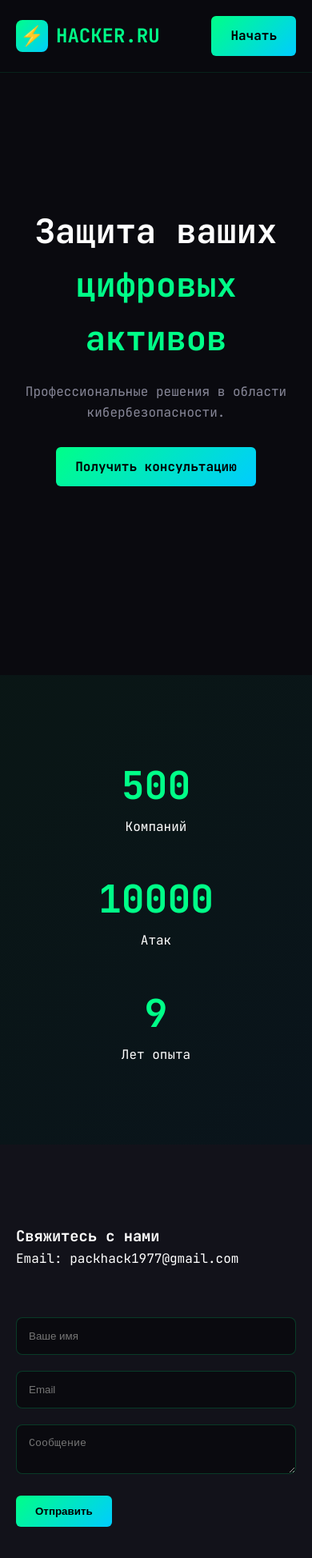
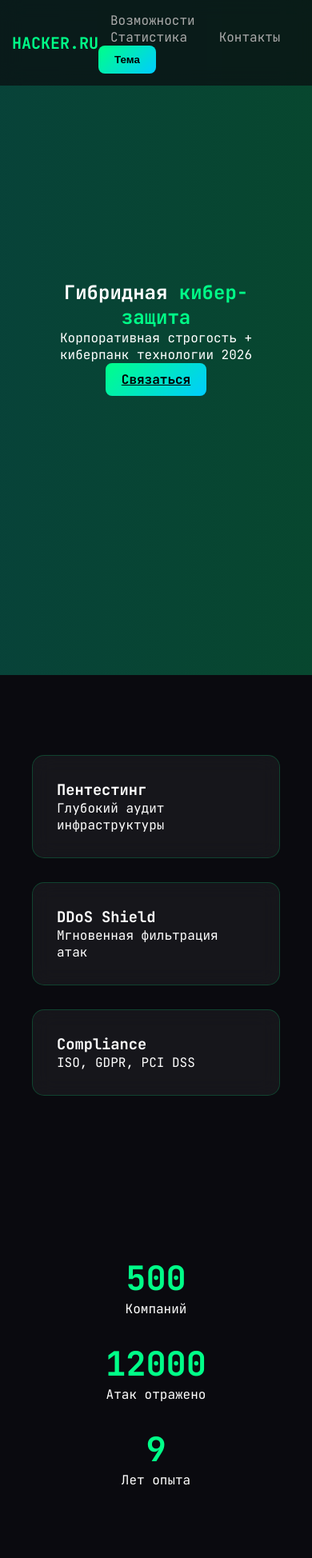
Before and after one commit to antareti/hackerr, a plain HTML site: page index.html in a window 390 px wide. Shown: the top 1948 px of the page at 80% size. Drawn offline with Linux system fonts and the light colour scheme.

Commit message:
Refactor index.html for design and functionality
Updated the HTML structure and styles for improved design and functionality.

```diff
--- a/index.html
+++ b/index.html
@@ -3,264 +3,251 @@
 <head>
 <meta charset="UTF-8">
 <meta name="viewport" content="width=device-width, initial-scale=1.0">
-<title>HACKER.RU - Кибербезопасность</title>
+<title>HACKER.RU — Cyber Security Solutions</title>
+
+<meta name="description" content="Современные решения в области кибербезопасности. Пентестинг, аудит, защита бизнеса.">
+<meta property="og:title" content="HACKER.RU">
+<meta property="og:description" content="Профессиональная кибербезопасность нового поколения">
 
 <link href="https://fonts.googleapis.com/css2?family=JetBrains+Mono:wght@400;700&display=swap" rel="stylesheet">
 
 <style>
-*{margin:0;padding:0;box-sizing:border-box;}
-
-:root{
---primary:#00ff88;
---secondary:#00ccff;
---bg-dark:#0a0a0f;
---bg-card:#12121a;
---text-primary:#fff;
---text-secondary:#888899;
+*{margin:0;padding:0;box-sizing:border-box}
+body{
+font-family:'JetBrains Mono',monospace;
+background:#0a0a0f;
+color:#fff;
+overflow-x:hidden;
+transition:.3s;
 }
 
-body{
-font-family:'JetBrains Mono',monospace;
-background:var(--bg-dark);
-color:var(--text-primary);
-overflow-x:hidden;
-line-height:1.6;
-}
-
-.container{max-width:1200px;margin:0 auto;padding:0 20px;}
+body.light{background:#f4f6fa;color:#111}
 
 header{
-padding:20px 0;
 position:fixed;
 width:100%;
 top:0;
+backdrop-filter:blur(12px);
+background:rgba(10,10,15,.7);
+padding:15px 40px;
+display:flex;
+justify-content:space-between;
+align-items:center;
 z-index:1000;
-background:rgba(10,10,15,0.95);
-border-bottom:1px solid rgba(0,255,136,0.1);
+transition:.3s;
 }
 
-nav{display:flex;justify-content:space-between;align-items:center;}
+header.scrolled{background:rgba(10,10,15,.95)}
 
-.logo{
-font-size:24px;
-font-weight:700;
-color:var(--primary);
-text-decoration:none;
-display:flex;
-align-items:center;
-gap:10px;
-}
+.logo{color:#00ff88;font-weight:700;font-size:20px;text-decoration:none}
 
-.logo-icon{
-width:40px;height:40px;
-background:linear-gradient(135deg,var(--primary),var(--secondary));
-border-radius:8px;
-display:flex;align-items:center;justify-content:center;
-}
-
-.nav-links{display:flex;gap:30px;list-style:none;}
-
-.nav-links a{
-color:var(--text-secondary);
-text-decoration:none;
-transition:0.3s;
-}
-
-.nav-links a:hover{color:var(--primary);}
+nav a{color:#aaa;margin:0 15px;text-decoration:none;transition:.3s}
+nav a:hover{color:#00ff88}
 
 .btn{
-padding:12px 24px;
-background:linear-gradient(135deg,var(--primary),var(--secondary));
+background:linear-gradient(135deg,#00ff88,#00ccff);
+border:none;
+padding:10px 20px;
+border-radius:8px;
+cursor:pointer;
+font-weight:700;
 color:#000;
-border:none;
-border-radius:6px;
-font-weight:700;
-cursor:pointer;
-text-decoration:none;
-display:inline-block;
-transition:0.3s;
+transition:.3s;
 }
-
-.btn:hover{transform:translateY(-2px);}
+.btn:hover{transform:translateY(-3px)}
 
 .hero{
 min-height:100vh;
 display:flex;
 align-items:center;
-padding-top:120px;
+justify-content:center;
+text-align:center;
+flex-direction:column;
+background:linear-gradient(270deg,#00ff8840,#00ccff40,#ff00ff30);
+background-size:600% 600%;
+animation:gradient 15s ease infinite;
 }
 
-.hero h1{
-font-size:42px;
-margin-bottom:20px;
+@keyframes gradient{
+0%{background-position:0% 50%}
+50%{background-position:100% 50%}
+100%{background-position:0% 50%}
 }
 
-.hero h1 span{color:var(--primary);}
+section{padding:100px 40px}
 
-.hero p{
-color:var(--text-secondary);
-margin-bottom:30px;
-}
-
-section{padding:100px 0;}
-
-.features,
-.contact{background:var(--bg-card);}
-
-.section-title{text-align:center;margin-bottom:60px;}
-.section-title span{color:var(--primary);}
-
-.features-grid,
-.services-grid{
+.grid{
 display:grid;
-grid-template-columns:repeat(auto-fit,minmax(300px,1fr));
+grid-template-columns:repeat(auto-fit,minmax(280px,1fr));
 gap:30px;
 }
 
 .card{
-background:var(--bg-dark);
+background:rgba(255,255,255,.05);
+backdrop-filter:blur(12px);
 padding:30px;
-border-radius:12px;
-border:1px solid rgba(0,255,136,0.1);
-transition:0.3s;
+border-radius:15px;
+border:1px solid rgba(0,255,136,.2);
+transition:.3s;
+}
+.card:hover{transform:translateY(-8px);border-color:#00ff88}
+
+.stats{text-align:center}
+
+.stat h3{font-size:42px;color:#00ff88}
+
+.contact{display:grid;grid-template-columns:1fr 1fr;gap:50px}
+
+input,textarea{
+width:100%;
+padding:12px;
+margin-bottom:15px;
+border-radius:8px;
+border:1px solid #00ff8840;
+background:rgba(0,0,0,.3);
+color:#fff;
 }
 
-.card:hover{
-transform:translateY(-5px);
-border-color:var(--primary);
+.toast{
+position:fixed;
+bottom:30px;
+left:50%;
+transform:translateX(-50%);
+background:#111;
+padding:15px 25px;
+border-radius:10px;
+border:1px solid #00ff88;
+display:none;
 }
 
-.stats{
-background:linear-gradient(135deg,rgba(0,255,136,0.05),rgba(0,204,255,0.05));
+#topBtn{
+position:fixed;
+right:30px;
+bottom:30px;
+display:none;
 }
 
-.stats-grid{
-display:grid;
-grid-template-columns:repeat(auto-fit,minmax(200px,1fr));
-gap:40px;
-text-align:center;
-}
-
-.stat-item h3{
-font-size:48px;
-color:var(--primary);
-}
-
-.contact-grid{
-display:grid;
-grid-template-columns:1fr 1fr;
-gap:60px;
-}
-
-.contact-form input,
-.contact-form textarea{
-width:100%;
-padding:15px;
-background:var(--bg-dark);
-border:1px solid rgba(0,255,136,0.2);
-border-radius:8px;
-color:#fff;
-margin-bottom:20px;
-}
-
-footer{
-padding:40px 0;
-text-align:center;
-border-top:1px solid rgba(255,255,255,0.1);
-color:var(--text-secondary);
-}
+.fade{opacity:0;transform:translateY(30px);transition:.6s}
+.fade.show{opacity:1;transform:translateY(0)}
 
 @media(max-width:768px){
-.nav-links{display:none;}
-.contact-grid{grid-template-columns:1fr;}
-.hero{text-align:center;}
+.contact{grid-template-columns:1fr}
+header{padding:15px}
 }
 </style>
 </head>
 
 <body>
 
-<header>
-<div class="container">
+<header id="header">
+<a href="#" class="logo">HACKER.RU</a>
 <nav>
-<a href="#" class="logo">
-<div class="logo-icon">⚡</div>
-HACKER.RU
-</a>
-<ul class="nav-links">
-<li><a href="#features">Возможности</a></li>
-<li><a href="#services">Услуги</a></li>
-<li><a href="#stats">Статистика</a></li>
-<li><a href="#contact">Контакты</a></li>
-</ul>
-<a href="#contact" class="btn">Начать</a>
+<a href="#features">Возможности</a>
+<a href="#stats">Статистика</a>
+<a href="#contact">Контакты</a>
+<button id="themeBtn" class="btn">Тема</button>
 </nav>
-</div>
 </header>
 
 <section class="hero">
-<div class="container">
-<h1>Защита ваших <span>цифровых активов</span></h1>
-<p>Профессиональные решения в области кибербезопасности.</p>
-<a href="#contact" class="btn">Получить консультацию</a>
+<h1>Гибридная <span style="color:#00ff88">кибер-защита</span></h1>
+<p>Корпоративная строгость + киберпанк технологии 2026</p>
+<a href="#contact" class="btn">Связаться</a>
+</section>
+
+<section id="features">
+<div class="grid">
+<div class="card fade"><h3>Пентестинг</h3><p>Глубокий аудит инфраструктуры</p></div>
+<div class="card fade"><h3>DDoS Shield</h3><p>Мгновенная фильтрация атак</p></div>
+<div class="card fade"><h3>Compliance</h3><p>ISO, GDPR, PCI DSS</p></div>
 </div>
 </section>
 
 <section class="stats" id="stats">
-<div class="container">
-<div class="stats-grid">
-<div class="stat-item"><h3 id="stat1">0</h3><p>Компаний</p></div>
-<div class="stat-item"><h3 id="stat2">0</h3><p>Атак</p></div>
-<div class="stat-item"><h3 id="stat3">0</h3><p>Лет опыта</p></div>
-</div>
+<div class="grid">
+<div class="stat fade"><h3 id="c1">0</h3><p>Компаний</p></div>
+<div class="stat fade"><h3 id="c2">0</h3><p>Атак отражено</p></div>
+<div class="stat fade"><h3 id="c3">0</h3><p>Лет опыта</p></div>
 </div>
 </section>
 
-<section class="contact" id="contact">
-<div class="container">
-<div class="contact-grid">
+<section id="contact">
+<div class="contact">
 <div>
-<h3>Свяжитесь с нами</h3>
-<p>Email: packhack1977@gmail.com</p>
+<h3>Связь</h3>
+<p>Email: <span id="email">packhack1977@gmail.com</span></p>
+<button class="btn" onclick="copyEmail()">Копировать email</button>
 </div>
-<form class="contact-form">
-<input type="text" placeholder="Ваше имя" required>
-<input type="email" placeholder="Email" required>
-<textarea placeholder="Сообщение" required></textarea>
+
+<form id="form">
+<input type="text" name="name" placeholder="Имя" required>
+<input type="email" name="email" placeholder="Email" required>
+<input type="text" name="company" placeholder="Компания">
+<input type="text" name="honeypot" style="display:none">
+<textarea name="message" placeholder="Сообщение" required></textarea>
 <button class="btn">Отправить</button>
 </form>
 </div>
-</div>
 </section>
 
-<footer>
-<p>© 2026 HACKER.RU</p>
-</footer>
+<div class="toast" id="toast">Сообщение отправлено!</div>
+<button id="topBtn" class="btn">↑</button>
 
 <script>
-const stats=[
-{id:'stat1',target:500},
-{id:'stat2',target:10000},
-{id:'stat3',target:9}
-];
+const header=document.getElementById("header");
+window.addEventListener("scroll",()=>{
+header.classList.toggle("scrolled",window.scrollY>50);
+document.getElementById("topBtn").style.display=window.scrollY>400?"block":"none";
+});
 
-function animateStats(){
-stats.forEach(stat=>{
-let current=0;
-const el=document.getElementById(stat.id);
-const inc=stat.target/100;
-const timer=setInterval(()=>{
-current+=inc;
-if(current>=stat.target){
-current=stat.target;
-clearInterval(timer);
-}
-el.textContent=Math.floor(current);
-},20);
-});
+document.getElementById("topBtn").onclick=()=>window.scrollTo({top:0,behavior:"smooth"});
+
+document.getElementById("themeBtn").onclick=()=>{
+document.body.classList.toggle("light");
+localStorage.setItem("theme",document.body.classList.contains("light")?"light":"dark");
+};
+if(localStorage.getItem("theme")==="light")document.body.classList.add("light");
+
+function copyEmail(){
+navigator.clipboard.writeText("packhack1977@gmail.com");
+showToast("Email скопирован");
 }
 
-window.addEventListener("load",animateStats);
+function showToast(msg){
+const t=document.getElementById("toast");
+t.textContent=msg;
+t.style.display="block";
+setTimeout(()=>t.style.display="none",3000);
+}
+
+const observer=new IntersectionObserver(entries=>{
+entries.forEach(e=>{if(e.isIntersecting)e.target.classList.add("show")})
+},{threshold:.2});
+document.querySelectorAll(".fade").forEach(el=>observer.observe(el));
+
+const counters=[{id:"c1",target:500},{id:"c2",target:12000},{id:"c3",target:9}];
+let counted=false;
+window.addEventListener("scroll",()=>{
+if(!counted && window.scrollY>800){
+counted=true;
+counters.forEach(c=>{
+let el=document.getElementById(c.id);
+let cur=0,inc=c.target/100;
+let t=setInterval(()=>{
+cur+=inc;
+if(cur>=c.target){cur=c.target;clearInterval(t)}
+el.textContent=Math.floor(cur)
+},20)
+})
+}
+});
+
+document.getElementById("form").onsubmit=e=>{
+e.preventDefault();
+if(e.target.honeypot.value!=="")return;
+showToast("Сообщение отправлено!");
+e.target.reset();
+};
 </script>
 
 </body>
```
